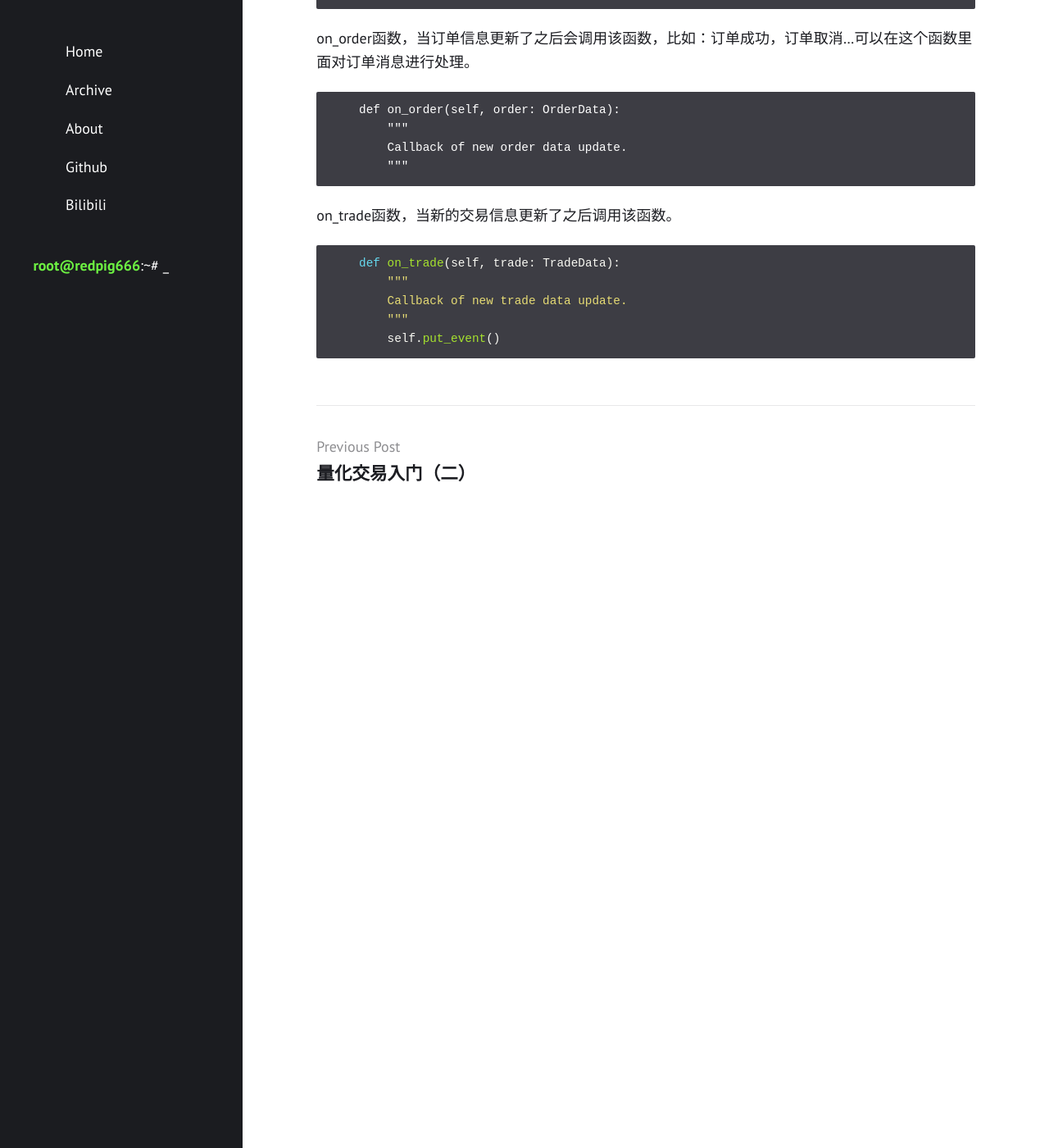
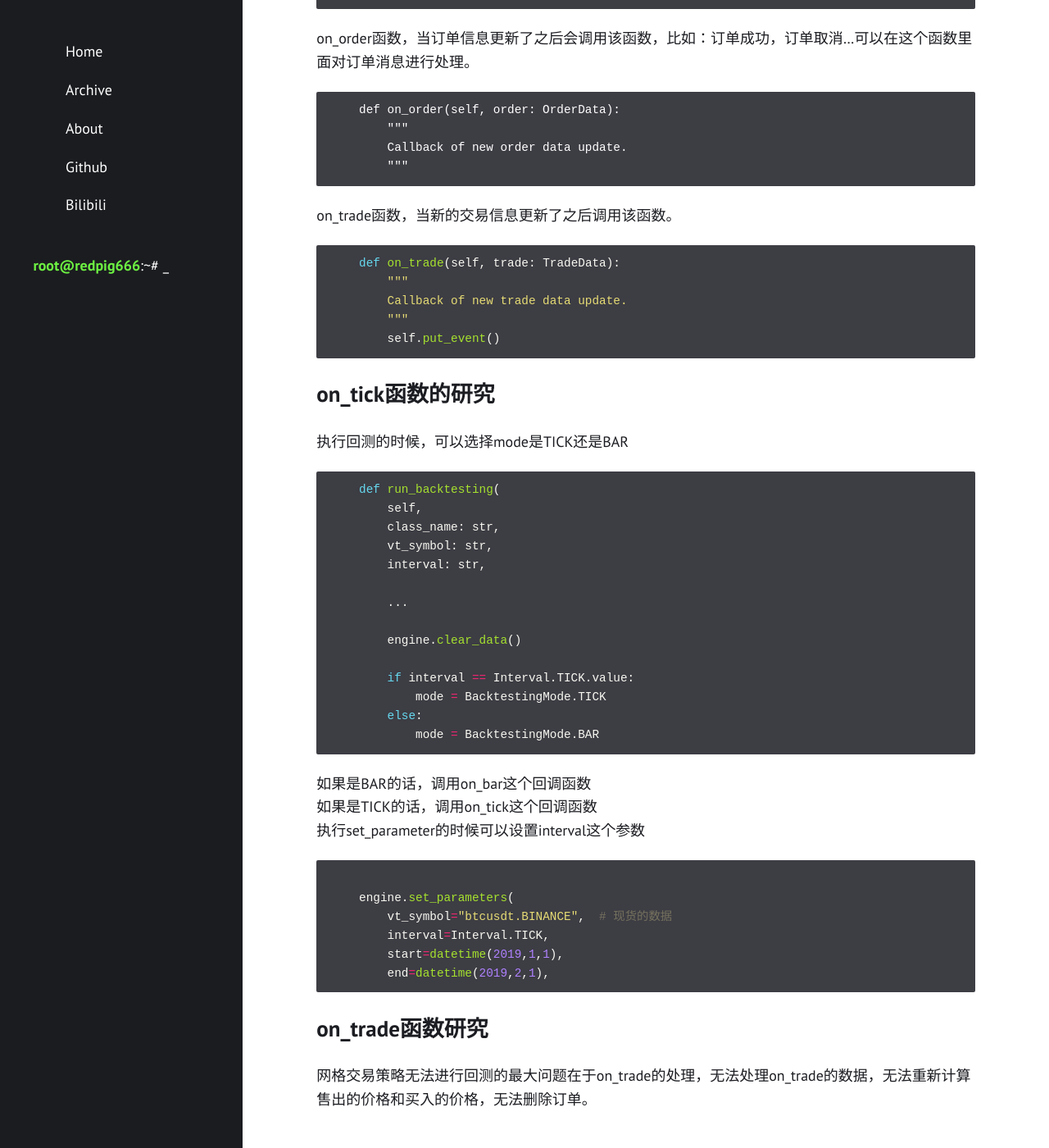
Before and after one commit to redpigsixsixsix/redpigsixsixsix.github.io, a Jekyll site: the page built from _posts/2021-02-23-量化交易入门（三）.md, in a window 1280 px wide and 1400 px high, scrolled down 2575 px. Shown: the whole window at 82% size. Built offline with Jekyll 4.4.1, drawn with Linux system fonts in a browser that asks for light colours.

Commit message:
Update 2021-02-23-量化交易入门（三）.md

````diff
--- a/_posts/2021-02-23-量化交易入门（三）.md
+++ b/_posts/2021-02-23-量化交易入门（三）.md
@@ -103,3 +103,38 @@ on_trade函数，当新的交易信息更新了之后调用该函数。
         """
         self.put_event()
 ```
+## on_tick函数的研究
+
+执行回测的时候，可以选择mode是TICK还是BAR
+```python
+    def run_backtesting(
+        self,
+        class_name: str,
+        vt_symbol: str,
+        interval: str,
+
+        ...
+
+        engine.clear_data()
+
+        if interval == Interval.TICK.value:
+            mode = BacktestingMode.TICK
+        else:
+            mode = BacktestingMode.BAR
+```
+如果是BAR的话，调用on_bar这个回调函数
+如果是TICK的话，调用on_tick这个回调函数
+执行set_parameter的时候可以设置interval这个参数
+```python
+
+    engine.set_parameters(
+        vt_symbol="btcusdt.BINANCE",  # 现货的数据
+        interval=Interval.TICK,
+        start=datetime(2019,1,1),
+        end=datetime(2019,2,1),
+```
+
+
+## on_trade函数研究
+
+网格交易策略无法进行回测的最大问题在于on_trade的处理，无法处理on_trade的数据，无法重新计算售出的价格和买入的价格，无法删除订单。
````
